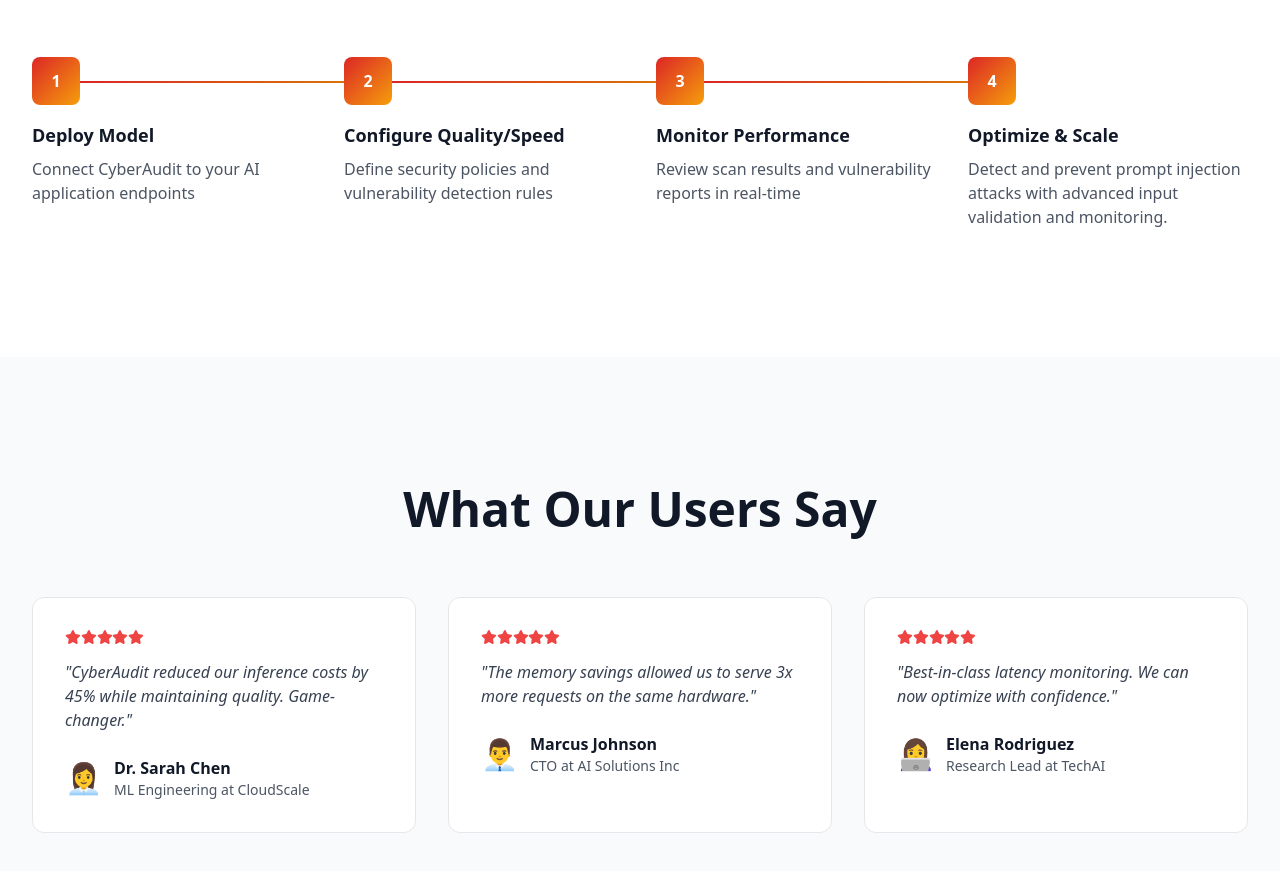
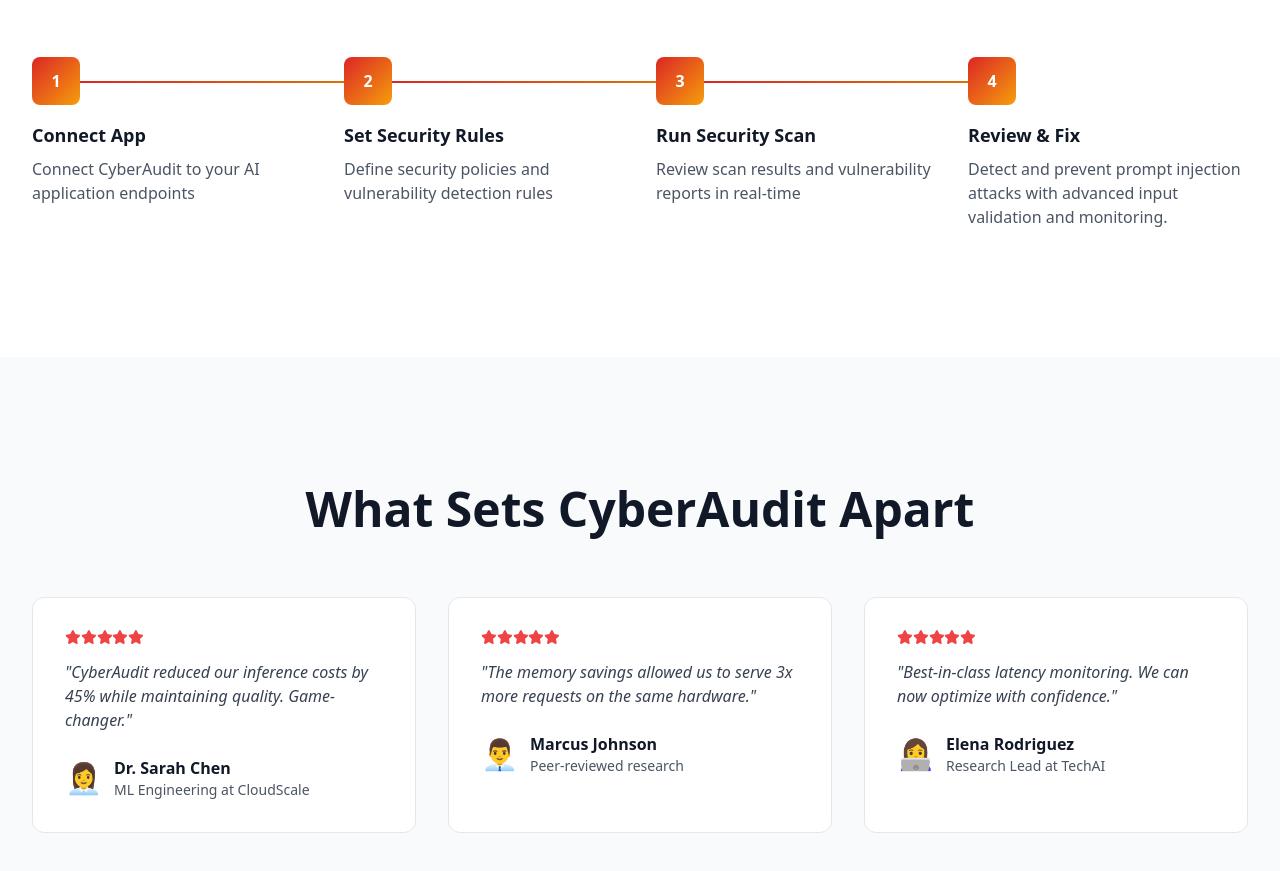
Before and after one commit to mephisto83/cyberaudit, a React (Vite) app in the folder webapp/: page /#/ in a window 1280 px wide. Shown: the part 1660-2531 px from the top of the page. Built offline with nearby package versions, Linux system fonts and the light colour scheme; no server answers.

Commit message:
fix: remove false claims and fake testimonials from landing page

```diff
--- a/webapp/src/components/LandingPage.tsx
+++ b/webapp/src/components/LandingPage.tsx
@@ -40,22 +40,22 @@
   const howItWorks = [
     {
       step: 1,
-      title: 'Deploy Model',
+      title: 'Connect App',
       description: 'Connect CyberAudit to your AI application endpoints',
     },
     {
       step: 2,
-      title: 'Configure Quality/Speed',
+      title: 'Set Security Rules',
       description: 'Define security policies and vulnerability detection rules',
     },
     {
       step: 3,
-      title: 'Monitor Performance',
+      title: 'Run Security Scan',
       description: 'Review scan results and vulnerability reports in real-time',
     },
     {
       step: 4,
-      title: 'Optimize & Scale',
+      title: 'Review & Fix',
       description: 'Detect and prevent prompt injection attacks with advanced input validation and monitoring.',
     },
   ];
@@ -69,7 +69,7 @@
     },
     {
       name: 'Marcus Johnson',
-      role: 'CTO at AI Solutions Inc',
+      role: 'Peer-reviewed research',
       content: 'The memory savings allowed us to serve 3x more requests on the same hardware.',
       avatar: '👨‍💼',
     },
@@ -188,7 +188,7 @@
       <section className="py-20 sm:py-32 px-4 sm:px-6 lg:px-8 bg-gray-50 dark:bg-gray-900/50">
         <div className="max-w-7xl mx-auto">
           <h2 className="text-4xl sm:text-5xl font-bold text-gray-900 dark:text-white mb-16 text-center">
-            What Our Users Say
+            What Sets CyberAudit Apart
           </h2>
 
           <div className="grid md:grid-cols-3 gap-8">
```
